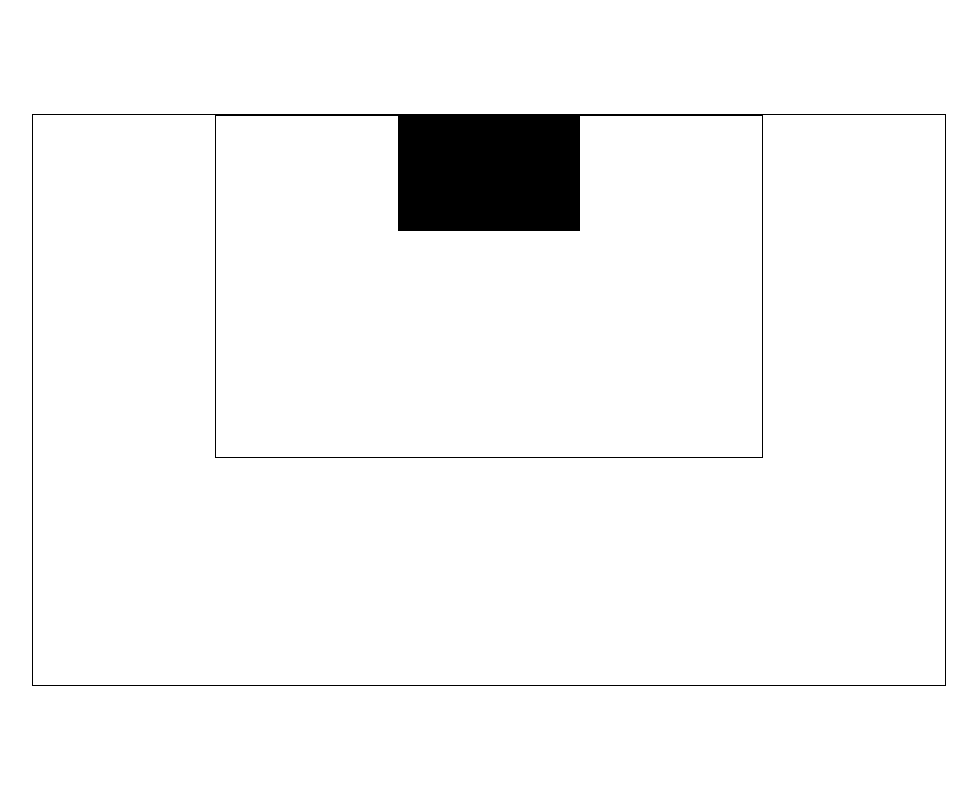
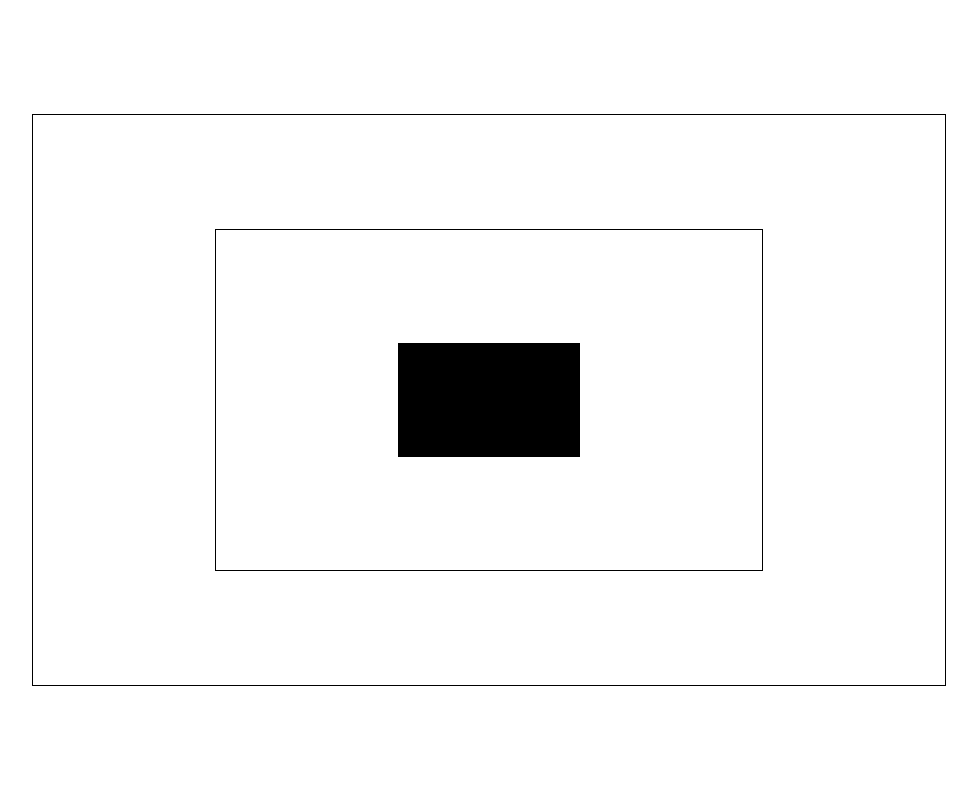
Before and after one commit to ClaireSprunger/GRA424, a plain HTML site: page project1/index.html in a window 1280 px wide. Shown: the top 800 px of the page, without its empty margins (151-1128 px from the left). Drawn offline with Linux system fonts and the light colour scheme.

Commit message:
cajlsnc;as

```diff
--- a/project1/css/styles.css
+++ b/project1/css/styles.css
@@ -6,6 +6,7 @@
 }
 
 .rectangle1 {
+    display: flex;
     position: relative;
     height: 71.428571vh;
     width: 71.428571vw;
@@ -15,6 +16,7 @@
 }
 
 .rectangle2 {
+    display: flex;
     position: relative;
     height: 42.857143vh;
     width: 42.857143vw;
@@ -24,7 +26,7 @@
 }
 
 .rectangle3 {
-    position: relative;
+    display: flex;
     height: 14.285714vh;
     width: 14.285714vw;
     background-color: black;
```
